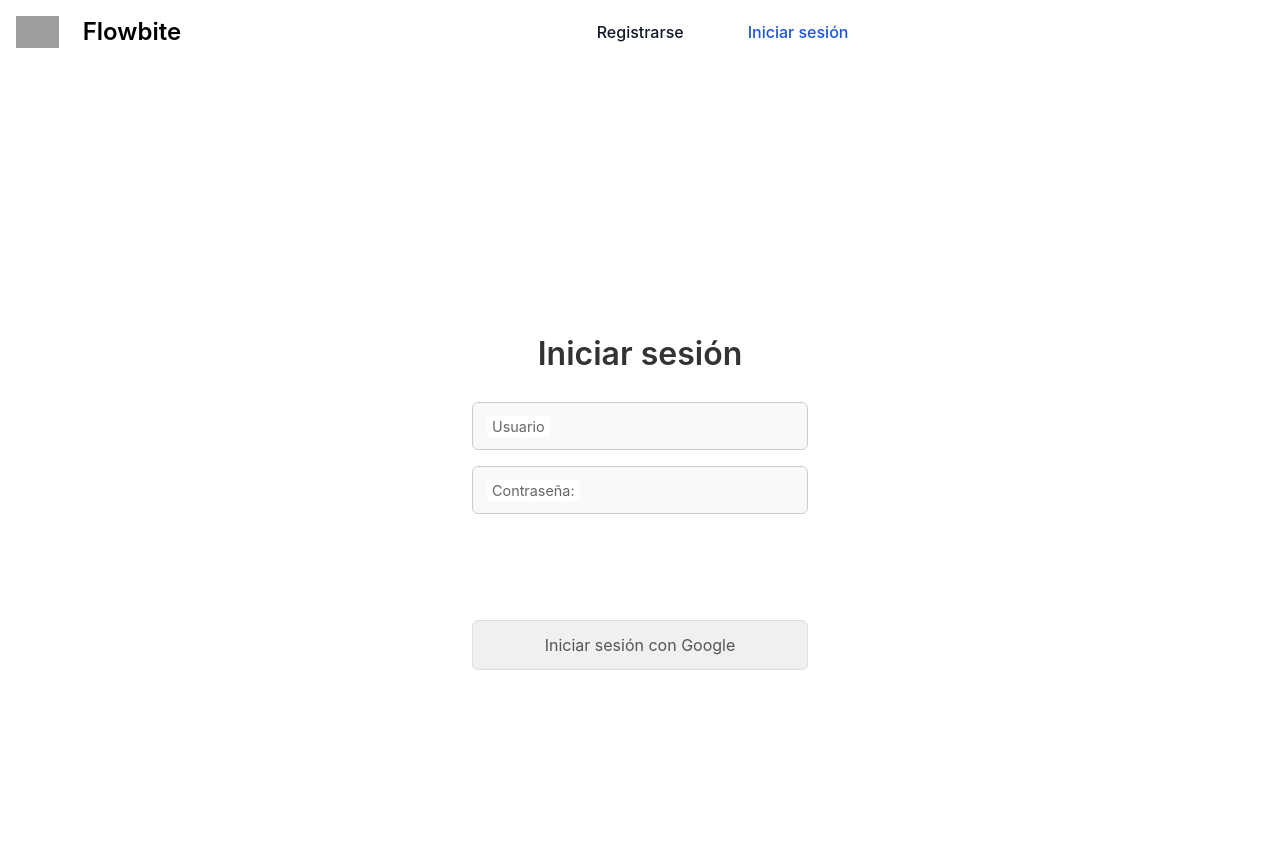
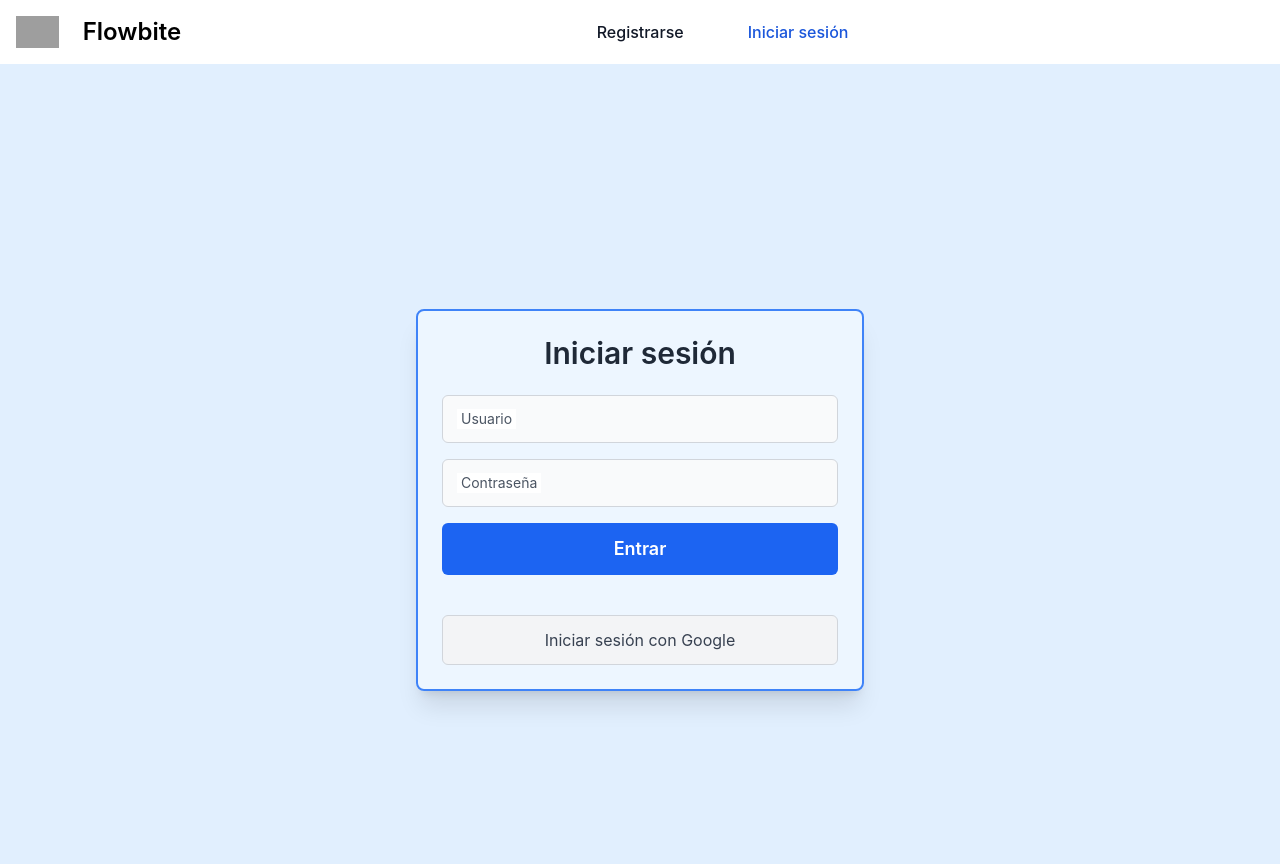
Before and after one commit to jonathan1173/really-nicaragua-2025, a Django app: page /users/login in a window 1280 px wide. Run offline with Django 5.2, Linux system fonts and the light colour scheme; some libraries are stand-ins or nearby versions; grey boxes are pictures that could not be loaded.

Commit message:
pasando a tailwind login y haciendo el componente de alerta

```diff
--- /dev/null
+++ b/templates/components/alert.html
@@ -0,0 +1,10 @@
+    <!-- MENSAJES DE ERROR -->
+    {% if messages %}
+    <ul class="list-none p-0 m-0 w-full text-center">
+      {% for message in messages %}
+      <li class="bg-red-100 text-red-700 border border-red-700 rounded-md py-3 px-4 mb-4 text-sm">
+        {{ message }}
+      </li>
+      {% endfor %}
+    </ul>
+    {% endif %}
--- a/templates/components/navbar.html
+++ b/templates/components/navbar.html
@@ -3,7 +3,7 @@
   <div class="max-w-screen-xl flex flex-wrap items-center justify-between mx-auto p-4">
 
     <!-- LOGO Y NOMBRE DEL SITIO -->
-    <a href="/" class="flex items-center space-x-3 rtl:space-x-reverse">
+    <a href="{% if user.is_authenticated %}/home{%else%}/{% endif %}" class="flex items-center space-x-3 rtl:space-x-reverse">
       <img src="https://flowbite.com/docs/images/logo.svg" class="h-8" alt="Flowbite Logo" />
       <span class="self-center text-2xl font-semibold whitespace-nowrap dark:text-white">Flowbite</span>
     </a>
--- a/templates/rally_nicaragua/base.html
+++ b/templates/rally_nicaragua/base.html
@@ -6,24 +6,21 @@
   <meta charset="UTF-8" />
   <meta name="viewport" content="width=device-width, initial-scale=1.0" />
   <title>Niracagua</title>
-  <link rel="stylesheet" href="{% static 'css/teme.css' %}">
-  <link rel="stylesheet" href="{% static 'css/navbar.css' %}">
-  <script src="{% static 'js/navbar.js' %}"></script>
 
   <!-- Tailwind CSS -->
-  <script src="https://cdn.jsdelivr.net/npm/@tailwindcss/browser@4"></script>
+  <script src="https://cdn.jsdelivr.net/npm/@tailwindcss/browser@4" async></script>
 
   <!-- Flowbite CSS (opcional si usás el JS directamente) -->
-  <link href="https://cdnjs.cloudflare.com/ajax/libs/flowbite/2.3.0/flowbite.min.css" rel="stylesheet" />
+  <link href="https://cdnjs.cloudflare.com/ajax/libs/flowbite/2.3.0/flowbite.min.css" rel="stylesheet" defer/>
 
   <!-- Flowbite JS -->
-  <script src="https://cdnjs.cloudflare.com/ajax/libs/flowbite/2.3.0/flowbite.min.js"></script>
+  <script src="https://cdnjs.cloudflare.com/ajax/libs/flowbite/2.3.0/flowbite.min.js" defer></script>
 
 
   {% block styles %}{% endblock %} {% block scripts %}{% endblock %}
 </head>
 
-<body>
+<body class="bg-blue-100">
   {% include 'components/navbar.html' %}
   {% block content %} {% endblock %}
 </body>
--- a/users/static/users/css/login.css
+++ /dev/null
@@ -1,191 +0,0 @@
-/* Contenedor principal */
-.login {
-  display: flex;
-  justify-content: center;
-  align-items: center;
-  height: 100vh;
-  width: 100%;
-  padding: 1rem;
-  box-sizing: border-box;
-}
-
-/* Contenido del login */
-.login__content {
-  display: flex;
-  flex-direction: column;
-  align-items: center;
-  gap: 1.5rem;
-  margin-top: 4.5rem;
-  padding: 2rem;
-  width: 100%;
-  max-width: 400px;
-  border-radius: 8px;
-  border: 2px solid var(--color-primario-1);
-  backdrop-filter: blur(10px);
-  box-sizing: border-box;
-}
-
-/* Encabezado */
-.login__header {
-  text-align: center;
-  width: 100%;
-}
-
-.login__title {
-  font-size: 2rem;
-  font-weight: 600;
-  color: #333;
-  margin: 0;
-}
-
-/* Mensajes de error */
-.login__messages {
-  list-style: none;
-  padding: 0;
-  margin: 0;
-  width: 100%;
-  text-align: center;
-}
-
-.login__message--error {
-  background: #ffe0e0;
-  color: #d9534f;
-  border: 1px solid #d9534f;
-  border-radius: 4px;
-  padding: 0.75rem 1rem;
-  margin-bottom: 1rem;
-  font-size: 0.9rem;
-}
-
-/* Formulario */
-.login__form {
-  display: flex;
-  flex-direction: column;
-  gap: 1rem;
-  width: 100%;
-}
-
-.login__field {
-  position: relative;
-}
-
-.login__input {
-  width: 100%;
-  height: 48px;
-  padding: 0 15px;
-  font-size: 1rem;
-  background: #f9f9f9;
-  color: #333;
-  border: 1px solid #ccc;
-  border-radius: 6px;
-  box-sizing: border-box;
-  transition: border-color 0.2s ease, box-shadow 0.2s ease;
-}
-
-.login__input::placeholder {
-  color: transparent;
-}
-
-.login__input:focus {
-  border-color: var(--color-primario-1);
-  outline: none;
-  box-shadow: 0 0 0 3px var(--color-segundario-2);
-}
-
-/* Etiquetas flotantes */
-.login__label {
-  position: absolute;
-  top: 14px;
-  left: 15px;
-  background: #fff;
-  padding: 0 5px;
-  font-size: 0.9rem;
-  color: #666;
-  transition: 0.2s ease all;
-  pointer-events: none;
-  z-index: 1;
-}
-
-.login__input:focus + .login__label,
-.login__input:not(:placeholder-shown) + .login__label {
-  top: -10px;
-  left: 10px;
-  font-size: 0.8rem;
-  color: #007bff;
-}
-
-/* Botón principal */
-.login__button {
-  width: 100%;
-  padding: 0.75rem 1.5rem;
-  font-size: 1.1rem;
-  font-weight: 600;
-  color: #fff;
-  background: var(--color-secundario-1);
-  border: none;
-  border-radius: 6px;
-  cursor: pointer;
-  box-sizing: border-box;
-  transition: background-color 0.2s ease, transform 0.1s ease;
-}
-
-.login__button:hover {
-  background-color: #0056b3;
-  transform: translateY(-1px);
-}
-
-.login__button:active {
-  transform: translateY(0);
-}
-
-/* Pie de página */
-.login__footer {
-  margin-top: 1rem;
-  text-align: center;
-  width: 100%;
-}
-
-/* Enlace a Google */
-.login__google-link {
-  width: 100%;
-  display: inline-flex;
-  align-items: center;
-  justify-content: center;
-  padding: 0.75rem 1.5rem;
-  background: #f0f0f0;
-  color: #555;
-  border: 1px solid #ddd;
-  border-radius: 6px;
-  font-size: 1rem;
-  text-decoration: none;
-  box-sizing: border-box;
-  transition: background-color 0.2s ease, border-color 0.2s ease, color 0.2s ease;
-}
-
-.login__google-link:hover {
-  background: #e0e0e0;
-  border-color: #bbb;
-  color: #333;
-}
-
-/* Responsive */
-@media (max-width: 480px) {
-  .login__content {
-    padding: 1.5rem;
-  }
-
-  .login__title {
-    font-size: 1.75rem;
-  }
-
-  .login__input {
-    height: 44px;
-    font-size: 0.95rem;
-  }
-
-  .login__button,
-  .login__google-link {
-    padding: 0.65rem 1.25rem;
-    font-size: 1rem;
-  }
-}
--- a/users/templates/users/login.html
+++ b/users/templates/users/login.html
@@ -1,49 +1,66 @@
 {% extends 'rally_nicaragua/base.html' %}
 {% load static %}
+
 {% block styles %}
-
+<!-- Estilos personalizados del login -->
 <link rel="stylesheet" href="{% static 'users/css/login.css' %}">
-
 {% endblock %}
 
 {% block content %}
-<section class="login">
-  <div class="login__content">
-    <header class="login__header">
-      <h1 class="login__title">Iniciar sesión</h1>
+<!-- SECCIÓN PRINCIPAL CENTRADA EN PANTALLA -->
+<section class="flex items-center justify-center h-screen w-full p-4 box-border">
+
+  <!-- TARJETA DE LOGIN CON BORDE, BLUR Y SOMBRA -->
+  <div class="flex flex-col items-center gap-6 mt-18 p-8 w-full max-w-md rounded-lg border-2 border-blue-500 backdrop-blur-md bg-white/40 shadow-xl box-border sm:p-6">
+
+    <!-- ENCABEZADO DEL FORMULARIO -->
+    <header class="text-center w-full">
+      <h1 class="text-3xl font-semibold text-gray-800 m-0 sm:text-2xl">Iniciar sesión</h1>
     </header>
 
-    {% if messages %}
-    <ul class="login__messages">
-      {% for message in messages %}
-      <li class="login__message login__message--error">{{ message }}</li>
-      {% endfor %}
-    </ul>
-    {% endif %}
+    {% include 'components/alert.html' %}
 
-    <form method="post" class="login__form">
+    <!-- FORMULARIO DE LOGIN -->
+    <form method="post" class="flex flex-col gap-4 w-full">
       {% csrf_token %}
 
-      <div class="login__field">
-        <input type="text" id="username" name="username" class="login__input" placeholder=" " required>
-        <label for="username" class="login__label">Usuario</label>
+      <!-- CAMPO DE USUARIO -->
+      <div class="relative">
+        <input type="text" id="username" name="username"
+          class="peer w-full h-12 px-4 text-base bg-gray-50 text-gray-800 border border-gray-300 rounded-md box-border transition-all duration-200 ease-in-out placeholder-transparent focus:border-blue-500 focus:outline-none focus:ring-3 focus:ring-blue-200 sm:h-11 sm:text-base"
+          placeholder=" " required>
+        <label for="username"
+          class="absolute top-[14px] left-[15px] bg-white px-1 text-sm text-gray-600 transition-all duration-200 ease-in-out pointer-events-none z-10 peer-focus:top-[-10px] peer-focus:left-[10px] peer-focus:text-xs peer-focus:text-blue-600 peer-not-placeholder-shown:top-[-10px] peer-not-placeholder-shown:left-[10px] peer-not-placeholder-shown:text-xs peer-not-placeholder-shown:text-blue-600">
+          Usuario
+        </label>
       </div>
 
-
-
-      <div class="login__field">
-        <input type="password" id="password" name="password" class="login__input" placeholder=" " required>
-        <label for="password" class="login__label">Contraseña:</label>
+      <!-- CAMPO DE CONTRASEÑA -->
+      <div class="relative">
+        <input type="password" id="password" name="password"
+          class="peer w-full h-12 px-4 text-base bg-gray-50 text-gray-800 border border-gray-300 rounded-md box-border transition-all duration-200 ease-in-out placeholder-transparent focus:border-blue-500 focus:outline-none focus:ring-3 focus:ring-blue-200 sm:h-11 sm:text-base"
+          placeholder=" " required>
+        <label for="password"
+          class="absolute top-[14px] left-[15px] bg-white px-1 text-sm text-gray-600 transition-all duration-200 ease-in-out pointer-events-none z-10 peer-focus:top-[-10px] peer-focus:left-[10px] peer-focus:text-xs peer-focus:text-blue-600 peer-not-placeholder-shown:top-[-10px] peer-not-placeholder-shown:left-[10px] peer-not-placeholder-shown:text-xs peer-not-placeholder-shown:text-blue-600">
+          Contraseña
+        </label>
       </div>
 
-      <button type="submit" class="login__button">Entrar</button>
+      <!-- BOTÓN DE ENTRAR -->
+      <button type="submit"
+        class="w-full py-3 px-6 text-lg font-semibold text-white bg-blue-600 border-none rounded-md cursor-pointer box-border transition-all duration-200 ease-in-out hover:bg-blue-700 hover:-translate-y-px active:translate-y-0 sm:py-2.5 sm:px-5 sm:text-base">
+        Entrar
+      </button>
     </form>
 
-    <footer class="login__footer">
-      <a href="{% url 'social:begin' 'google-oauth2' %}" class="login__google-link">
+    <!-- BOTÓN PARA LOGIN CON GOOGLE -->
+    <footer class="mt-4 text-center w-full">
+      <a href="{% url 'social:begin' 'google-oauth2' %}"
+        class="w-full inline-flex items-center justify-center py-3 px-6 bg-gray-100 text-gray-700 border border-gray-300 rounded-md text-base no-underline box-border transition-all duration-200 ease-in-out hover:bg-gray-200 hover:border-gray-400 hover:text-gray-800 sm:py-2.5 sm:px-5 sm:text-base">
         Iniciar sesión con Google
       </a>
     </footer>
+
   </div>
 </section>
 {% endblock %}
```
Also changed, not shown: db.sqlite3.
